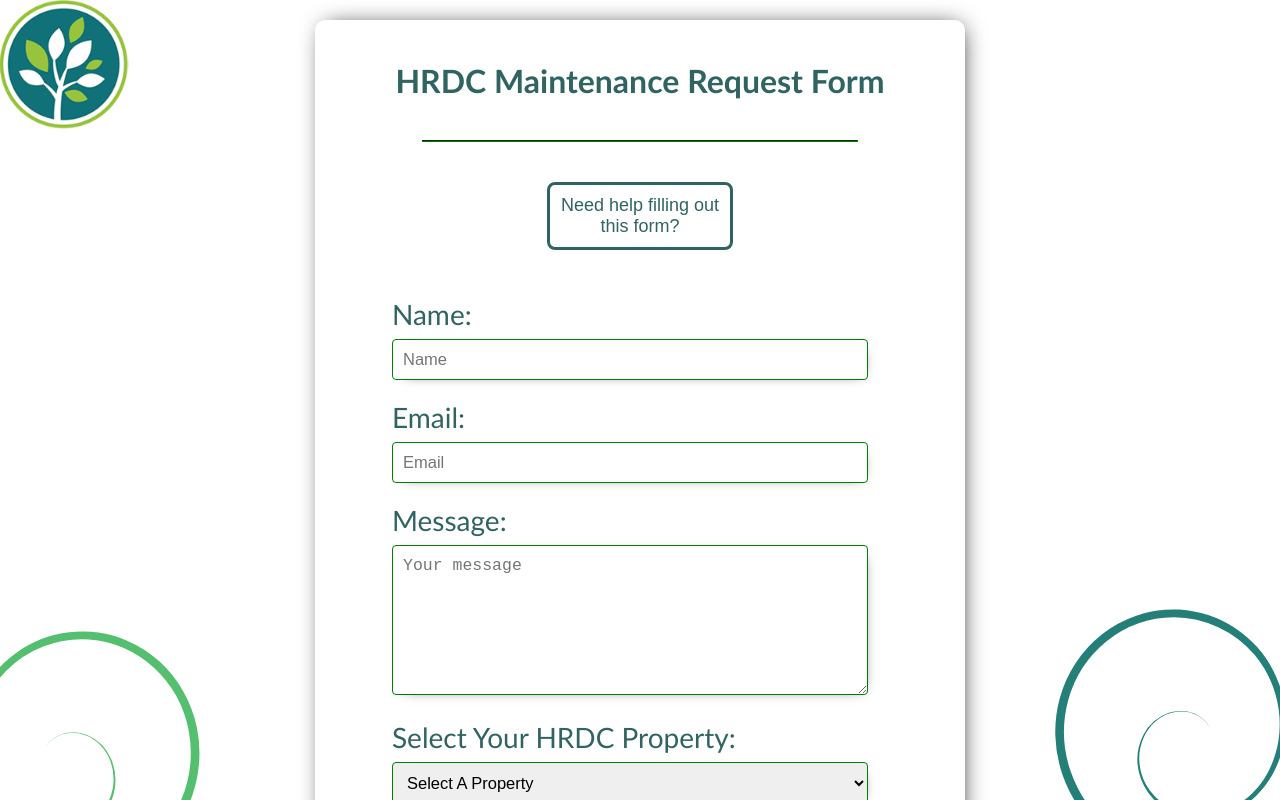
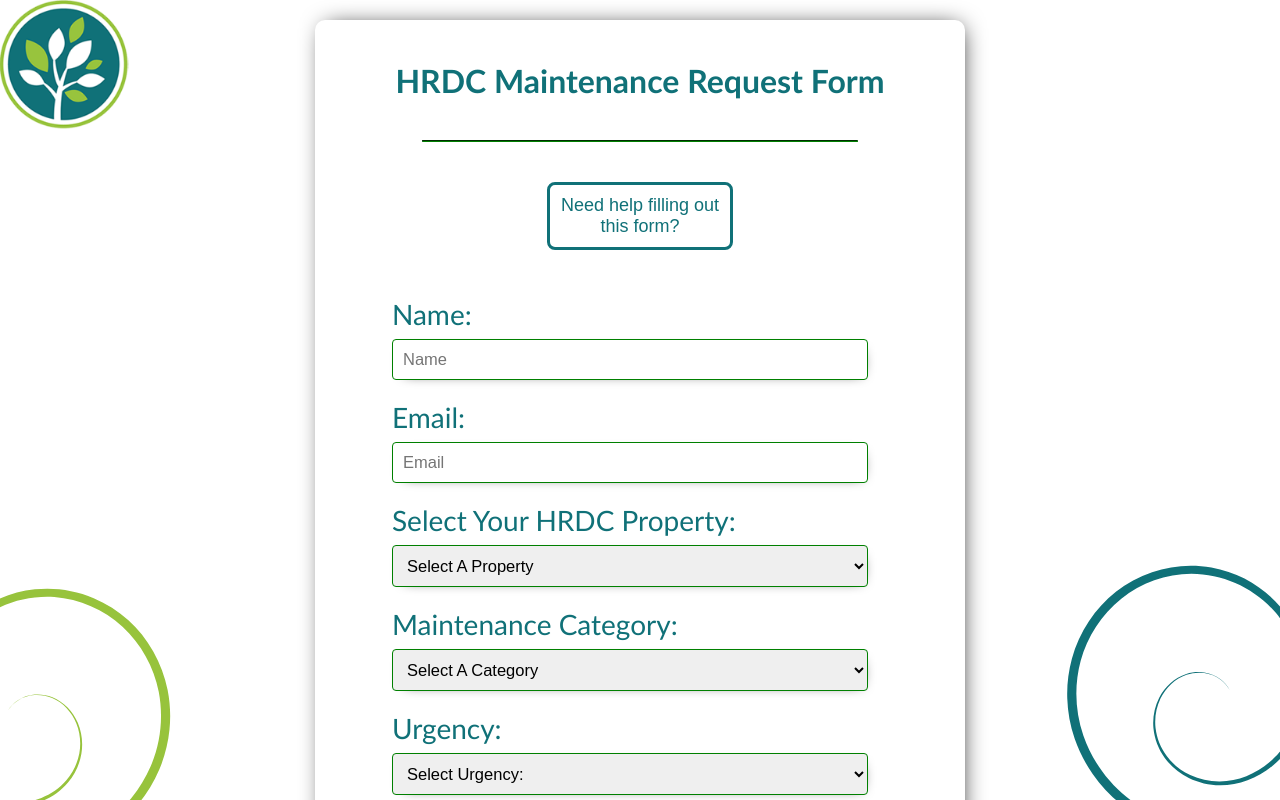
Before and after one commit to 423s24/Group_4, a React (Create React App) app: page / in a window 1280 px wide. Shown: the top 800 px of the page. Built offline with nearby package versions, Linux system fonts and the light colour scheme.

Commit message:
organized fields to match email format

```diff
--- a/src/App.css
+++ b/src/App.css
@@ -3,7 +3,7 @@
   font-family: 'Trebuchet MS', 'Lucida Sans Unicode', 'Lucida Grande', 'Lucida Sans', Arial, sans-serif;
   margin: 0;
   padding: 20px;
-  background-image: url('Vines.svg'), url('hrdc-logo.png');
+  background-image: url(trees-01.svg), url('hrdc-logo.png');
   background-attachment: fixed;
   background-position: center, left top;
   background-repeat: no-repeat;
@@ -42,7 +42,7 @@
   padding: 0 20px;
   margin-bottom: 20px;
   font-size: 40px;
-  color: rgba(48, 100, 98, 1);
+  color: #107178;
 }
 
 .form-group {
@@ -99,7 +99,7 @@
 .form-group label {
   display: block;
   font-size: 28px;
-  color: rgba(48, 100, 98, 1);
+  color: #107178;
   margin-bottom: 8px;
 }
 
@@ -123,8 +123,8 @@
   padding: 10px;
   font-size: 28px;
   background-color: #fff;
-  color: rgba(48, 100, 98, 1);
-  border: 3px solid rgba(48, 100, 98, 1);
+  color: #107178;
+  border: 3px solid #107178;
   border-radius: 8px;
   cursor: pointer;
   transition: all 300ms;
@@ -132,7 +132,7 @@
 }
 
 .submit-btn:hover {
-  background-color: rgba(48, 100, 98, 1);
+  background-color: #107178;
   color: #fff;
 }
 
@@ -155,7 +155,7 @@
 }
 
 .landingPageText {
-  color: rgba(48, 100, 98, 1);
+  color: #107178;
 }
 
 /* Media queries for mobile responsiveness */
--- a/src/Form.js
+++ b/src/Form.js
@@ -61,6 +61,7 @@
                 className="form-control"
               />
             </div>
+
             <div className="form-group">
               <label htmlFor="email">Email:</label>
               <input
@@ -71,16 +72,7 @@
                 className="form-control"
               />
             </div>
-            <div className="form-group">
-              <label htmlFor="message">Message:</label>
-              <textarea
-                id="message"
-                placeholder="Your message"
-                name="message"
-                required
-                className="form-control"
-              />
-            </div>
+
             <div className="form-group">
               <label htmlFor="properties">Select Your HRDC Property:</label>
               <select name="properties" id="properties" className="form-control" required>
@@ -98,6 +90,7 @@
                 <option value="Homeward Point">Homeward Point</option>
               </select>
             </div>
+
             <div className="form-group">
               <label htmlFor="category">Maintenance Category:</label>
               <select name="category" id="category" className="form-control" required>
@@ -109,6 +102,7 @@
                 <option value="Other">Other</option>
               </select>
             </div>
+
             <div className="form-group">
               <label htmlFor="urgency">Urgency:</label>
               <select name="urgency" id="urgency" className="form-control" required>
@@ -120,6 +114,7 @@
                 <option value="5 (Very High)">5 (Very High)</option>
               </select>
             </div>
+
             <div className="form-group">
               <label htmlFor="keyIn">Permission To Key Into Your Unit?</label>
               <select name="keyIn" id="keyIn" className="form-control" required>
@@ -129,6 +124,21 @@
                 <option value="Permission not needed">Permission not needed (For HRDC Facilities)</option>
               </select>
             </div>
+
+            <div className="form-group">
+              <label htmlFor="message">Message:</label>
+              <textarea
+                id="message"
+                placeholder="Your message"
+                name="message"
+                required
+                className="form-control"
+              />
+            </div>
+
+
+
+
             <hr></hr>
             <button type="submit" className="submit-btn">Submit</button>
           </form>
```
Also changed, not shown: src/trees-01.svg (added).
